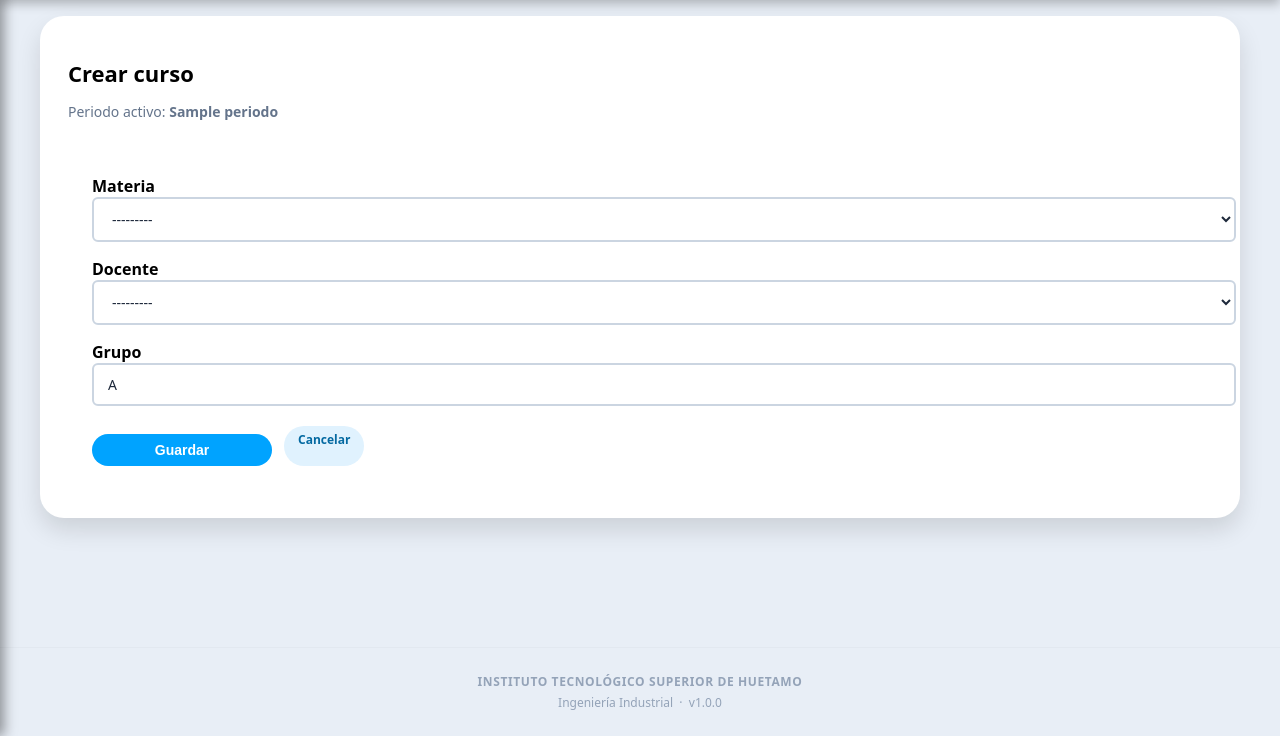
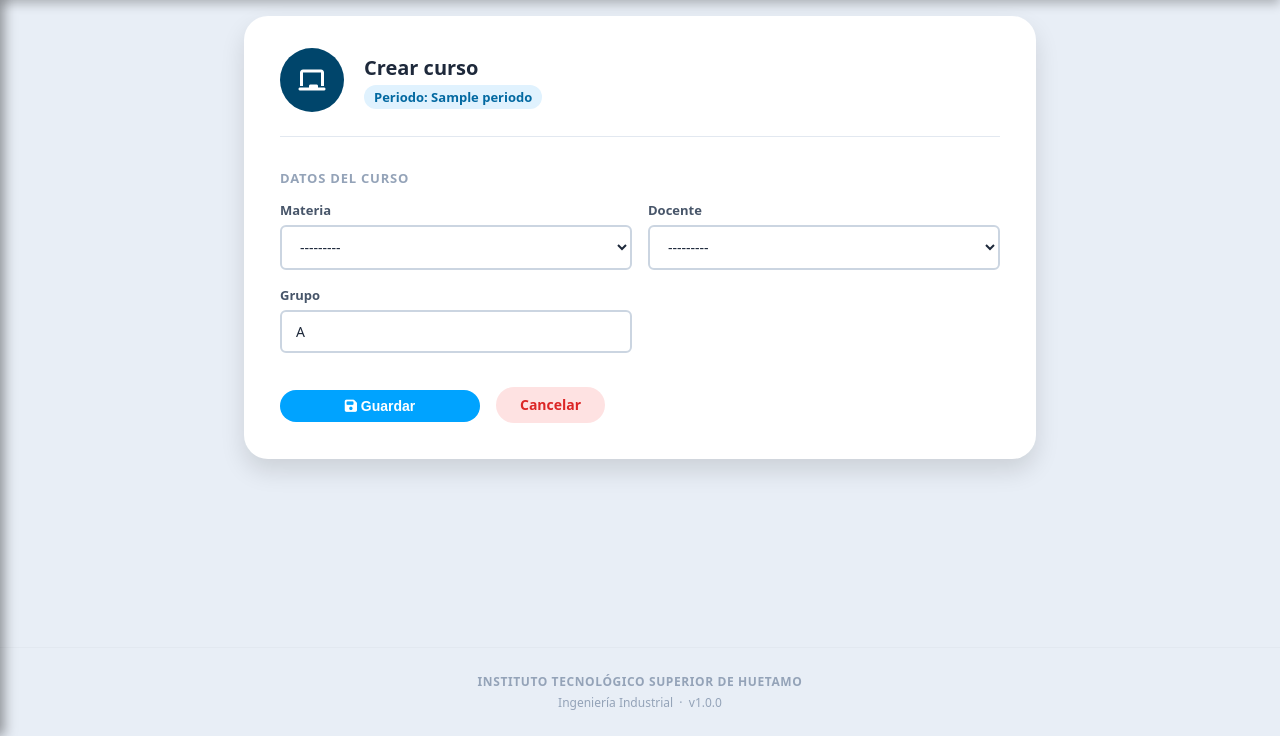
Before and after one commit to Pato1YT/PlataformaCACEI, a Django app: page /cursos/nuevo/ in a window 1280 px wide. Shown: the part 64-800 px from the top of the page. Run offline with Django 4.2, Linux system fonts and the light colour scheme; a user stored in the database is signed in; tables that the repository leaves empty hold one stand-in row (values such as "Sample post"); style sheets or scripts are compiled from the project's sources; parts of the project's set-up code (start-up, migrations or seed data) failed here and were passed over.

Commit message:
Mejora del apartado de cursos e implementacion de formulario para la creacion de un periodo

```diff
--- a/core/forms.py
+++ b/core/forms.py
@@ -105,3 +105,23 @@ class CursoForm(forms.ModelForm):
     def clean_grupo(self):
         grupo = self.cleaned_data['grupo'].strip().upper()
         return grupo
+
+
+class PeriodoForm(forms.ModelForm):
+    class Meta:
+        model = Periodo
+        fields = ['codigo', 'nombre', 'fecha_inicio', 'fecha_fin', 'es_activo']
+        labels = {
+            'codigo': 'Codigo',
+            'nombre': 'Nombre',
+            'fecha_inicio': 'Fecha inicio',
+            'fecha_fin': 'Fecha fin',
+            'es_activo': 'Es activo',
+        }
+        widgets = {
+            'codigo': forms.TextInput(attrs={'class': 'form-control'}),
+            'nombre': forms.TextInput(attrs={'class': 'form-control'}),
+            'fecha_inicio': forms.DateInput(attrs={'class': 'form-control', 'type': 'date'}),
+            'fecha_fin': forms.DateInput(attrs={'class': 'form-control', 'type': 'date'}),
+            'es_activo': forms.CheckboxInput(),
+        }
--- a/core/templates/cursos/form_curso.html
+++ b/core/templates/cursos/form_curso.html
@@ -3,47 +3,49 @@
 {% block title %}{{ titulo }} - Se'si Eskani{% endblock %}
 
 {% block content %}
-<div class="dashboard">
-    <div class="dashboard__header">
+<div class="perfil-card">
+
+    <div class="perfil-card__header">
+        <div class="perfil-card__avatar">
+            <i class="fa-solid fa-chalkboard" style="font-size:24px;"></i>
+        </div>
         <div>
-            <h2 class="dashboard__title">{{ titulo }}</h2>
-            <p class="dashboard__subtitle">
-                Periodo activo:
-                <strong>{{ periodo_activo.nombre }}</strong>
-            </p>
+            <h2 class="perfil-card__nombre">{{ titulo }}</h2>
+            <span class="perfil-card__rol">
+                Periodo: {{ periodo_activo.nombre }}
+            </span>
         </div>
     </div>
 
-    <div class="table-wrapper" style="padding: 24px;">
-        <form method="post">
+    <form method="post" class="perfil-card__form">
         {% csrf_token %}
 
-            <div class="form-grid">
+        <div class="perfil-card__section-title">Datos del curso</div>
+
+        <div class="perfil-card__grid" style="grid-template-columns: 1fr 1fr;">
             {% for field in form %}
-                    <div class="form-group" style="margin-bottom: 16px;">
-                        <label for="{{ field.id_for_label }}"><strong>{{ field.label }}</strong></label>
+            <div class="perfil-card__field">
+                <label class="perfil-card__label">{{ field.label }}</label>
                 {{ field }}
                 {% if field.errors %}
-                            <div style="color: #c0392b; margin-top: 6px;">
-                                {{ field.errors }}
-                            </div>
+                    <span class="perfil-card__error">{{ field.errors|join:", " }}</span>
                 {% endif %}
             </div>
             {% endfor %}
         </div>
 
-            <div style="display:flex; gap:12px; margin-top:20px;">
-                <button type="submit" class="course-card__button" style="max-width: 180px;">
-                    Guardar
+        {% if form.non_field_errors %}
+            <p class="perfil-card__error" style="margin-top: 8px;">{{ form.non_field_errors|join:", " }}</p>
+        {% endif %}
+
+        <div class="perfil-card__actions">
+            <button type="submit" class="course-card__button" style="max-width: 200px;">
+                <i class="fa-solid fa-floppy-disk"></i> Guardar
             </button>
-
-                <a href="{% url 'core:lista_cursos' %}"
-                   class="data-table__btn data-table__btn--edit"
-                   style="text-decoration:none;">
+            <a href="{% url 'core:lista_cursos' %}" class="perfil-card__cancelar">
                 Cancelar
             </a>
         </div>
     </form>
 </div>
-</div>
 {% endblock %}
--- a/core/templates/layouts/base_app.html
+++ b/core/templates/layouts/base_app.html
@@ -90,7 +90,11 @@ document.addEventListener('DOMContentLoaded', function () {
         <ul>
             <li><a href="{% url 'core:lista_materias' %}"><i class="fa-solid fa-book"></i> Materias</a></li>
             {% if user.rol == 'ADMINISTRADOR' %}
+<<<<<<< HEAD
            <li><a href="{% url 'core:lista_cursos' %}"><i class="fa-solid fa-calendar-days"></i> Cursos</a></li>
+=======
+            <li><a href="{% url 'core:lista_cursos' %}"><i class="fa-solid fa-calendar-days"></i> Cursos</a></li>
+>>>>>>> c7c45c1 (Mejora del apartado de cursos e implementacion de formulario para la creacion de un periodo)
             <li><a href="{% url 'core:lista_usuarios' %}"><i class="fa-solid fa-chalkboard-user"></i> Docentes</a></li>
             <li><a href="{% url 'core:lista_atributos' %}"><i class="fa-solid fa-list-check"></i> Atributos de Egreso</a></li>
             {% endif %}
--- a/core/urls.py
+++ b/core/urls.py
@@ -55,4 +55,8 @@ urlpatterns = [
     path('cursos/<int:pk>/editar/', views.editar_curso, name='editar_curso'),
     path('cursos/<int:pk>/eliminar/', views.eliminar_curso, name='eliminar_curso'),
 
+    # Periodos
+    path('periodos/nuevo/', views.crear_periodo, name='crear_periodo'),
+    path('periodos/<int:pk>/editar/', views.editar_periodo, name='editar_periodo'),
+
 ]
--- a/core/views.py
+++ b/core/views.py
@@ -11,6 +11,8 @@ from .models import AtributoEgreso, Materia, Usuario, Curso, Periodo
 from .forms import AtributoEgresoForm, MateriaForm, CrearDocenteForm, CursoForm
 #charco
 from .forms import AtributoEgresoForm, MateriaForm, CrearDocenteForm, EditarPerfilForm
+
+from .forms import AtributoEgresoForm, MateriaForm, CrearDocenteForm, CursoForm, PeriodoForm
 
 #chano
 import os
@@ -484,3 +486,69 @@ def eliminar_curso(request, pk):
     return render(request, 'cursos/confirmar_eliminar.html', {
         'curso': curso,
     })
+
+@login_required
+@solo_admin
+def crear_periodo(request):
+    if request.method == 'POST':
+        form = PeriodoForm(request.POST)
+        if form.is_valid():
+            periodo = form.save()
+            messages.success(request, f'Periodo "{periodo.nombre}" creado correctamente.')
+            return redirect('core:lista_cursos')
+    else:
+        form = PeriodoForm()
+
+    return render(request, 'periodos/form_periodo.html', {
+        'form': form,
+        'titulo': 'Agregar Periodo',
+    })
+
+
+@login_required
+@solo_admin
+def editar_periodo(request, pk):
+    periodo = get_object_or_404(Periodo, pk=pk)
+
+    if request.method == 'POST':
+        form = PeriodoForm(request.POST, instance=periodo)
+        if form.is_valid():
+            form.save()
+            messages.success(request, f'Periodo "{periodo.nombre}" actualizado correctamente.')
+            return redirect('core:lista_cursos')
+    else:
+        form = PeriodoForm(instance=periodo)
+
+    return render(request, 'periodos/form_periodo.html', {
+        'form': form,
+        'titulo': 'Editar Periodo',
+        'periodo': periodo,
+    })
+
+
+@login_required
+@solo_admin
+def editar_periodo(request, pk):
+    periodo = get_object_or_404(Periodo, pk=pk)
+    next_action = request.POST.get('next_action', '')
+
+    if request.method == 'POST':
+        form = PeriodoForm(request.POST, instance=periodo)
+        if form.is_valid():
+            form.save()
+            messages.success(request, f'Periodo "{periodo.nombre}" actualizado correctamente.')
+
+            if next_action == 'agregar_otro':
+                return redirect('core:crear_periodo')
+            elif next_action == 'continuar_editando':
+                return redirect('core:editar_periodo', pk=periodo.pk)
+            else:
+                return redirect('core:lista_cursos')
+    else:
+        form = PeriodoForm(instance=periodo)
+
+    return render(request, 'periodos/form_periodo.html', {
+        'form': form,
+        'titulo': 'Editar Periodo',
+        'periodo': periodo,
+    })
```
Also changed, not shown: core/static/scss/pages/_cursos.scss (added, +93 -0 lines), core/templates/cursos/lista_cursos.html (+13 -5 lines), core/templates/periodos/form_periodo.html (added, +81 -0 lines). Lines whose indentation alone changed are shown as unchanged.
